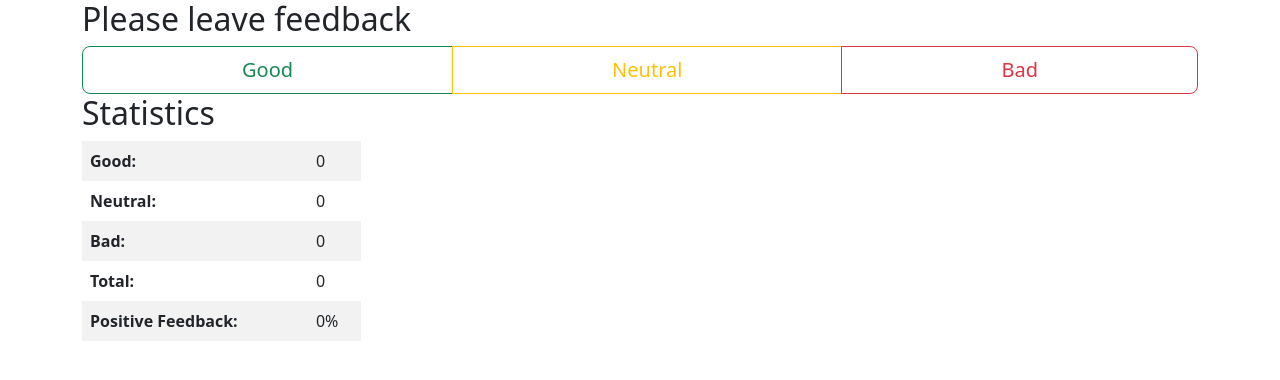
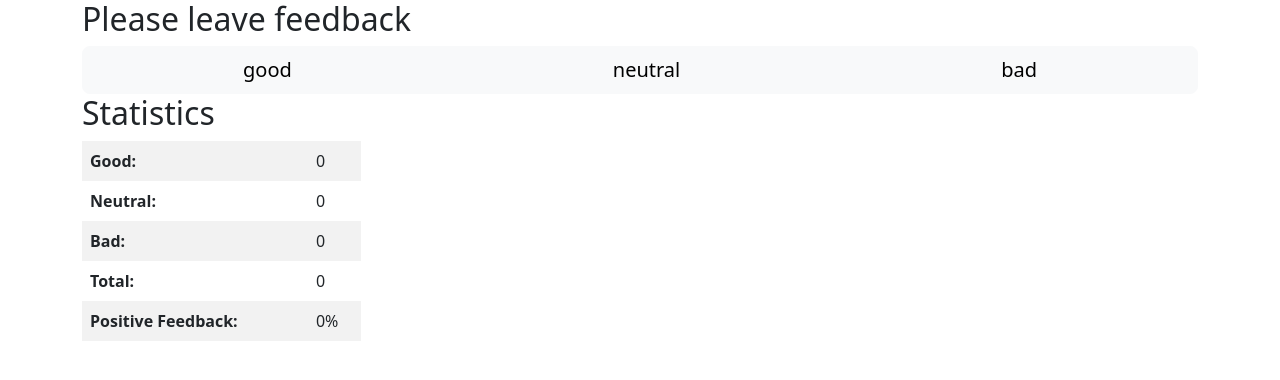
Before and after one commit to em0nti-goit/goit-react-hw-02-feedback, a React (Create React App) app: page / in a window 1280 px wide. Shown: the top 380 px of the page. Built offline with nearby package versions, Linux system fonts and the light colour scheme; the HTML template or start-up script is replaced by a standard one.

Commit message:
Add FeedbackOptions component

```diff
--- a/src/components/Feedback.jsx
+++ b/src/components/Feedback.jsx
@@ -1,6 +1,8 @@
 import React from 'react';
 import { Component } from 'react';
-import { Container, Row, ButtonGroup, Button, Table } from 'react-bootstrap';
+import { Container, Row} from 'react-bootstrap';
+import Statistics from './Statistics';
+import FeedbackOptions from './FeedbackOptions';
 
 class Feedback extends Component {
   state = {
@@ -10,58 +12,33 @@ class Feedback extends Component {
   };
 
   handleBtnClick = e => {
-    if (e.target.dataset.good) {
+    if (e.target.dataset.option === 'good') {
       this.setState(prevState => ({ good: prevState.good + 1 }));
-    } else if (e.target.dataset.neutral) {
+    } else if (e.target.dataset.option === 'neutral') {
       this.setState(prevState => ({ neutral: prevState.neutral + 1 }));
-    } else if (e.target.dataset.bad) {
+    } else if (e.target.dataset.option === 'bad') {
       this.setState(prevState => ({ bad: prevState.bad + 1 }));
     }
   };
 
+
   render() {
     const total = this.state.good + this.state.neutral + this.state.bad;
+    const positivePercentage=Math.round((this.state.good * 100) / total);
     return (
       <Container>
         <h2>Please leave feedback</h2>
         <Row className="justify-content-center">
-          <ButtonGroup className="btn-group-lg" onClick={this.handleBtnClick}>
-            <Button variant="outline-success" data-good>
-              Good
-            </Button>
-            <Button variant="outline-warning" data-neutral>
-              Neutral
-            </Button>
-            <Button variant="outline-danger" data-bad>
-              Bad
-            </Button>
-          </ButtonGroup>
+          <FeedbackOptions options={['good','neutral','bad']} onLeaveFeedback={this.handleBtnClick}/>
         </Row>
         <h2>Statistics</h2>
-        <Table striped borderless className="w-25">
-          <tbody>
-            <tr>
-              <td className="fw-bold">Good:</td>
-              <td>{this.state.good}</td>
-            </tr>
-            <tr>
-              <td className="fw-bold">Neutral:</td>
-              <td>{this.state.neutral}</td>
-            </tr>
-            <tr>
-              <td className="fw-bold">Bad:</td>
-              <td>{this.state.bad}</td>
-            </tr>
-            <tr>
-              <td className="fw-bold">Total:</td>
-              <td>{total}</td>
-            </tr>
-            <tr>
-              <td className="fw-bold">Positive Feedback:</td>
-              <td>{Math.round((this.state.good * 100) / total) || '0'}%</td>
-            </tr>
-          </tbody>
-        </Table>
+        <Statistics
+          good={this.state.good}
+          neutral={this.state.neutral}
+          bad={this.state.bad}
+          total={total}
+          positivePercentage={positivePercentage}
+        />
       </Container>
     );
   }
--- /dev/null
+++ b/src/components/FeedbackOptions.jsx
@@ -0,0 +1,24 @@
+import React from 'react';
+import PropTypes from 'prop-types';
+import { ButtonGroup, Button } from 'react-bootstrap';
+
+const FeedbackOptions = ({ options, onLeaveFeedback }) => {
+  return (
+    <ButtonGroup className="btn-group-lg" onClick={onLeaveFeedback}>
+      {options.map(option => {
+        return (
+          <Button variant="light" data-option={option} key={option}>
+            {option}
+          </Button>
+        );
+      })}
+    </ButtonGroup>
+  );
+};
+
+FeedbackOptions.propTypes = {
+  options: PropTypes.arrayOf(PropTypes.string).isRequired,
+  onLeaveFeedback: PropTypes.func.isRequired,
+};
+
+export default FeedbackOptions;
```
